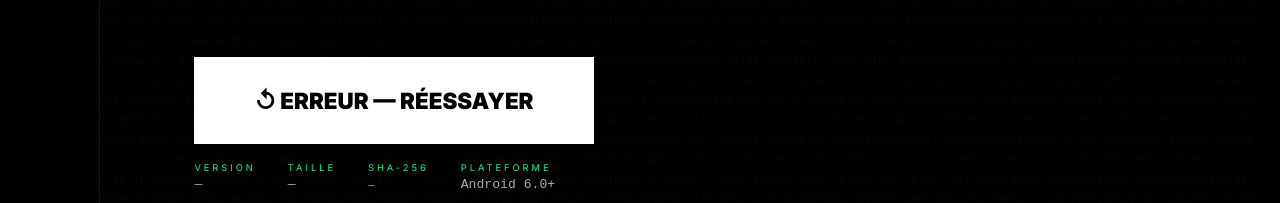
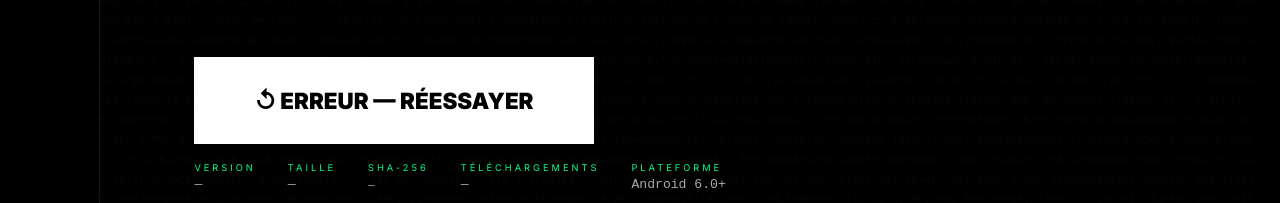
Before and after one commit to nefesec/bicrypt-app, a plain HTML site: page index.html in a window 1280 px wide. Shown: the part 596-799 px from the top of the page. Drawn offline with Linux system fonts and the light colour scheme; no server answers.

Commit message:
Ajout compteur de téléchargements (GitHub asset download_count)

```diff
--- a/index.html
+++ b/index.html
@@ -260,6 +260,10 @@
                     <span id="meta-hash" class="mono-hash">—</span>
                 </div>
                 <div class="dl-meta-item">
+                    <label>Téléchargements</label>
+                    <span id="meta-dl-count">—</span>
+                </div>
+                <div class="dl-meta-item">
                     <label>Plateforme</label>
                     <span>Android 6.0+</span>
                 </div>
@@ -390,6 +394,8 @@
             document.getElementById('meta-version').textContent = data.tag_name;
             document.getElementById('meta-size').textContent =
                 (apk.size / 1024 / 1024).toFixed(1) + ' Mo';
+            document.getElementById('meta-dl-count').textContent =
+                apk.download_count.toLocaleString('fr-FR');
 
             let hash = extractHashFromBody(data.body);
             if (!hash && sha256Asset) {
```
